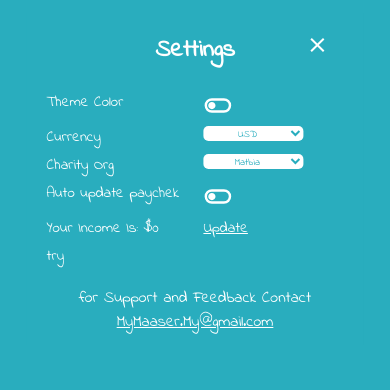
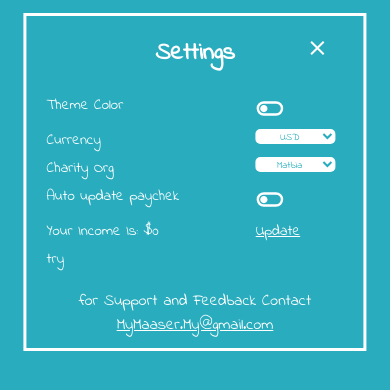
Before and after one commit to Duddy0878/masser-server, a website with bundled scripts: page public/index.html in a window 390 px wide. Both pictures are taken after a click on the element 349 px from the left and 33 px from the top of the page. Built offline with nearby package versions, Linux system fonts and the light colour scheme; a script that the page names is missing; a web font is replaced by a local one.

Commit message:
Update calnder.css

```diff
--- a/public/calnder.css
+++ b/public/calnder.css
@@ -357,6 +357,11 @@ svg.trash{
 }
 
 @media(max-width: 500px) {
+
+  .settingsCon{
+    border: 3px solid var(--mainWhite);
+  }
+
   .settingsCon ul{
      padding-left: 5%;
      font-size: 15px;
@@ -364,11 +369,12 @@ svg.trash{
 
   .settingsCon ul li{
     padding: 3px;
+    grid-template-columns: 2fr 1fr;
   }
 
 
   li select{
-  width: 100px;
+  width: 80px;
   height: 15px;
   font-size: 10px;
 }
```
